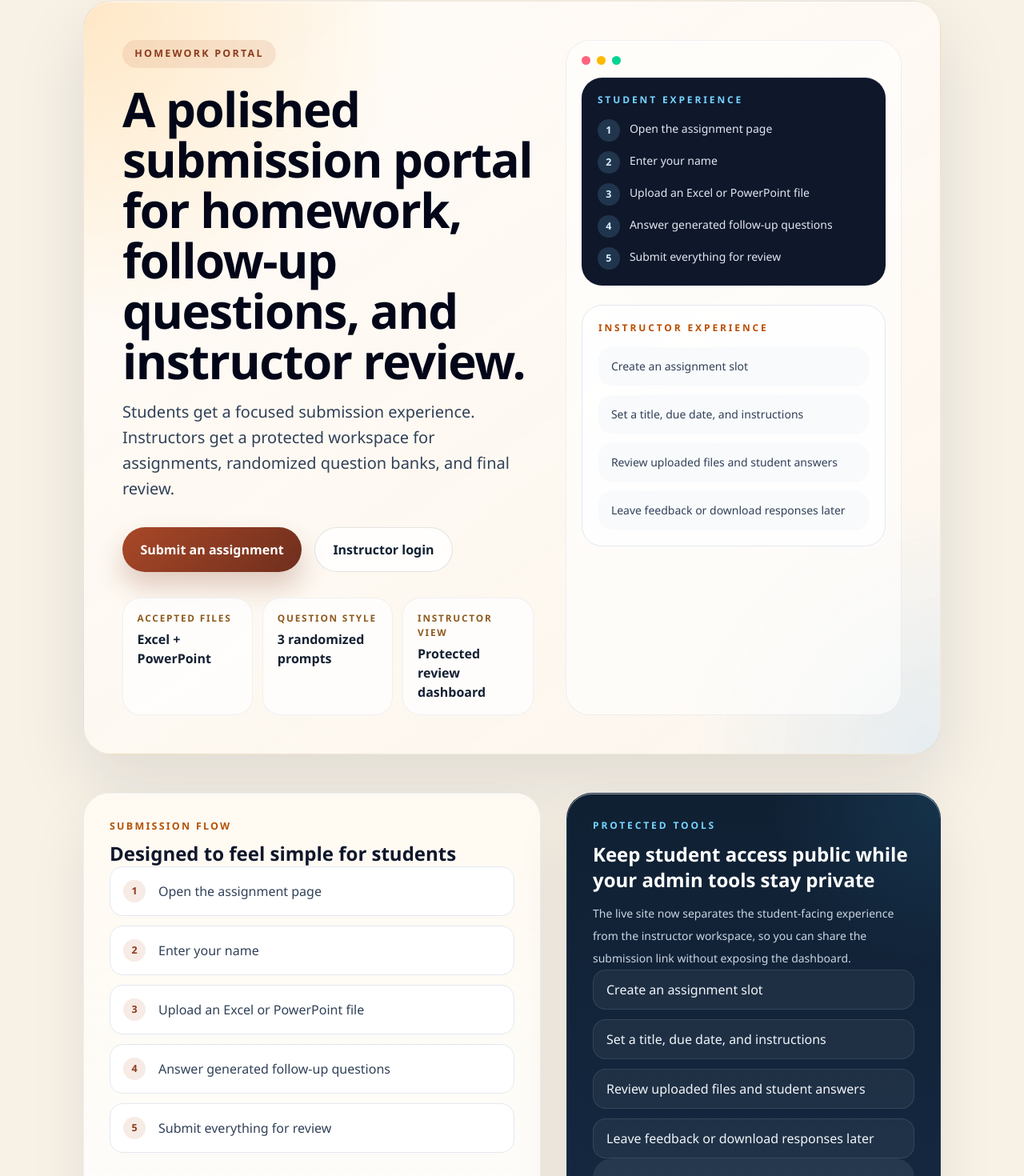
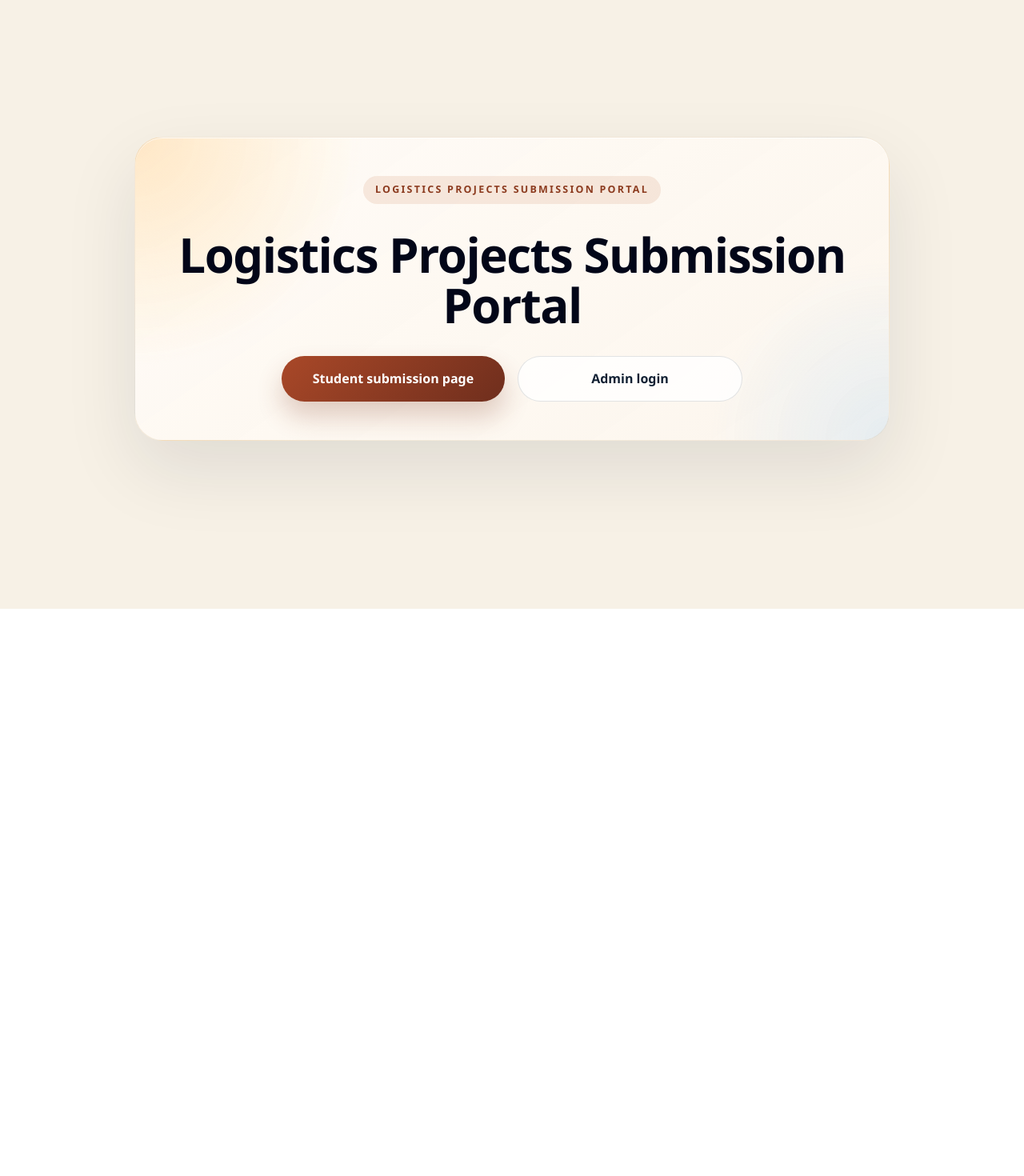
Before and after one commit to 2022aj/homework-portal, a Next.js app: page / in a window 1280 px wide. Shown: the part 39-1509 px from the top of the page at 80% size. After the commit the page ends 800 px from the top, so only its background shows below. Built offline with nearby package versions, Linux system fonts and the light colour scheme.

Commit message:
Simplify homepage and update site title

```diff
--- a/src/app/layout.tsx
+++ b/src/app/layout.tsx
@@ -2,8 +2,8 @@ import type { Metadata } from "next";
 import "./globals.css";
 
 export const metadata: Metadata = {
-  title: "Homework Portal",
-  description: "Upload homework, generate questions, and review answers.",
+  title: "Logistics Projects Submission Portal",
+  description: "Logistics Projects Submission Portal",
 };
 
 export default function RootLayout({
--- a/src/app/page.tsx
+++ b/src/app/page.tsx
@@ -1,155 +1,23 @@
 import Link from "next/link";
-
-const studentSteps = [
-  "Open the assignment page",
-  "Enter your name",
-  "Upload an Excel or PowerPoint file",
-  "Answer generated follow-up questions",
-  "Submit everything for review",
-];
-
-const instructorSteps = [
-  "Create an assignment slot",
-  "Set a title, due date, and instructions",
-  "Review uploaded files and student answers",
-  "Leave feedback or download responses later",
-];
-
-const quickStats = [
-  { label: "Accepted files", value: "Excel + PowerPoint" },
-  { label: "Question style", value: "3 randomized prompts" },
-  { label: "Instructor view", value: "Protected review dashboard" },
-];
 
 export default function Home() {
   return (
-    <main className="mx-auto flex min-h-screen w-full max-w-6xl flex-col gap-12 px-6 py-10 lg:px-10">
-      <section className="hero-shell grid gap-10 overflow-hidden rounded-[2.2rem] p-8 md:p-12 lg:grid-cols-[1.1fr_0.9fr]">
-        <div className="space-y-8">
-          <div className="space-y-5">
-            <p className="hero-chip">Homework Portal</p>
-            <div className="space-y-4">
-              <h1 className="max-w-3xl text-4xl font-bold tracking-tight text-slate-950 md:text-6xl md:leading-[1.05]">
-                A polished submission portal for homework, follow-up questions,
-                and instructor review.
-              </h1>
-              <p className="max-w-2xl text-lg leading-8 text-slate-700 md:text-xl">
-                Students get a focused submission experience. Instructors get a
-                protected workspace for assignments, randomized question banks,
-                and final review.
-              </p>
-            </div>
-          </div>
+    <main className="mx-auto flex min-h-screen w-full max-w-5xl items-center px-6 py-10 lg:px-10">
+      <section className="hero-shell w-full rounded-[2.2rem] p-8 md:p-12">
+        <div className="flex flex-col items-center gap-8 text-center">
+          <p className="hero-chip">Logistics Projects Submission Portal</p>
 
-          <div className="flex flex-col gap-4 sm:flex-row">
-            <Link className="button-primary" href="/submit">
-              Submit an assignment
+          <h1 className="max-w-4xl text-4xl font-bold tracking-tight text-slate-950 md:text-6xl md:leading-[1.05]">
+            Logistics Projects Submission Portal
+          </h1>
+
+          <div className="flex w-full max-w-xl flex-col gap-4 sm:flex-row sm:justify-center">
+            <Link className="button-primary flex-1" href="/submit">
+              Student submission page
             </Link>
-            <Link className="button-secondary" href="/admin-login">
-              Instructor login
+            <Link className="button-secondary flex-1" href="/admin-login">
+              Admin login
             </Link>
-          </div>
-
-          <div className="grid gap-3 md:grid-cols-3">
-            {quickStats.map((stat) => (
-              <div key={stat.label} className="hero-stat">
-                <p className="hero-stat-label">{stat.label}</p>
-                <p className="hero-stat-value">{stat.value}</p>
-              </div>
-            ))}
-          </div>
-        </div>
-
-        <div className="hero-panel">
-          <div className="hero-panel-top">
-            <span className="hero-dot bg-rose-400" />
-            <span className="hero-dot bg-amber-400" />
-            <span className="hero-dot bg-emerald-400" />
-          </div>
-
-          <div className="space-y-6">
-            <div className="rounded-[1.6rem] bg-slate-900 p-5 text-slate-50 shadow-[inset_0_1px_0_rgba(255,255,255,0.08)]">
-              <p className="text-xs font-semibold uppercase tracking-[0.24em] text-sky-300">
-                Student experience
-              </p>
-              <ul className="mt-4 space-y-3 text-sm leading-6 text-slate-200">
-                {studentSteps.map((step, index) => (
-                  <li key={step} className="flex gap-3">
-                    <span className="hero-step-number">{index + 1}</span>
-                    <span>{step}</span>
-                  </li>
-                ))}
-              </ul>
-            </div>
-
-            <div className="rounded-[1.6rem] border border-slate-200 bg-white/80 p-5">
-              <p className="text-xs font-semibold uppercase tracking-[0.24em] text-amber-700">
-                Instructor experience
-              </p>
-              <ul className="mt-4 space-y-3 text-sm leading-6 text-slate-700">
-                {instructorSteps.map((step) => (
-                  <li key={step} className="rounded-2xl bg-slate-50 px-4 py-3">
-                    {step}
-                  </li>
-                ))}
-              </ul>
-            </div>
-          </div>
-        </div>
-      </section>
-
-      <section className="grid gap-8 lg:grid-cols-[1.1fr_0.9fr]">
-        <div className="card-panel card-panel-soft">
-          <div className="space-y-2">
-            <p className="section-label">Submission flow</p>
-            <h2 className="text-2xl font-semibold text-slate-900">
-              Designed to feel simple for students
-            </h2>
-          </div>
-          <ul className="space-y-3 text-slate-700">
-            {studentSteps.map((step, index) => (
-              <li
-                key={step}
-                className="flex items-center gap-4 rounded-2xl border border-slate-200 bg-white px-4 py-4"
-              >
-                <span className="hero-step-number hero-step-light">{index + 1}</span>
-                <span>{step}</span>
-              </li>
-            ))}
-          </ul>
-        </div>
-
-        <div className="card-panel card-panel-dark">
-          <div className="space-y-3">
-            <p className="text-xs font-semibold uppercase tracking-[0.24em] text-sky-300">
-              Protected tools
-            </p>
-            <h2 className="text-2xl font-semibold text-white">
-              Keep student access public while your admin tools stay private
-            </h2>
-            <p className="text-sm leading-7 text-slate-300">
-              The live site now separates the student-facing experience from the
-              instructor workspace, so you can share the submission link without
-              exposing the dashboard.
-            </p>
-          </div>
-
-          <ul className="space-y-3 text-slate-100">
-            {instructorSteps.map((step) => (
-              <li
-                key={step}
-                className="rounded-2xl border border-white/10 bg-white/5 px-4 py-3"
-              >
-                {step}
-              </li>
-            ))}
-          </ul>
-
-          <div className="rounded-[1.5rem] bg-white/8 p-4 text-sm leading-7 text-slate-200">
-            Share with students:
-            <div className="mt-2 rounded-2xl bg-black/20 px-4 py-3 font-mono text-xs text-sky-200">
-              /submit
-            </div>
           </div>
         </div>
       </section>
```
